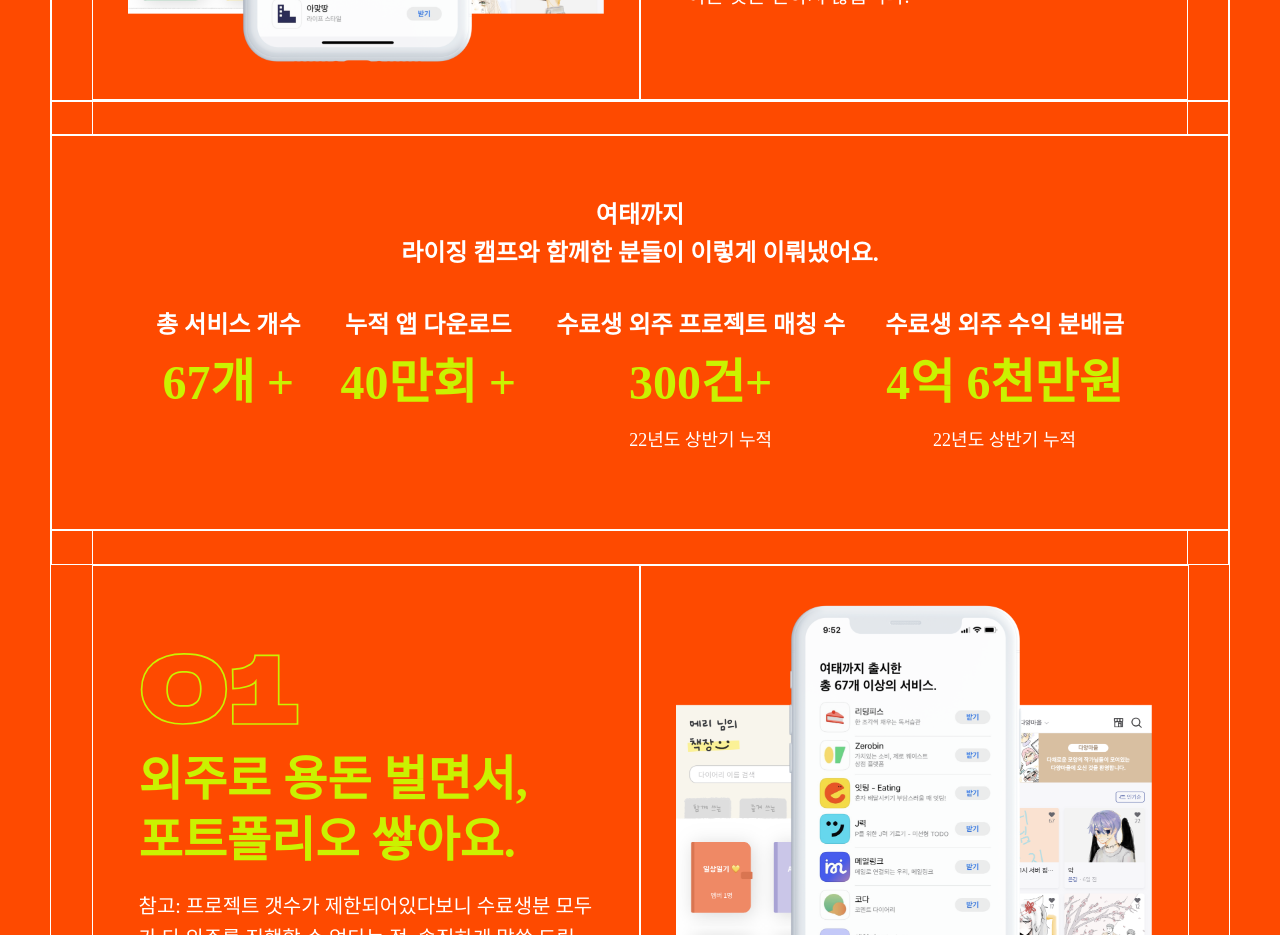
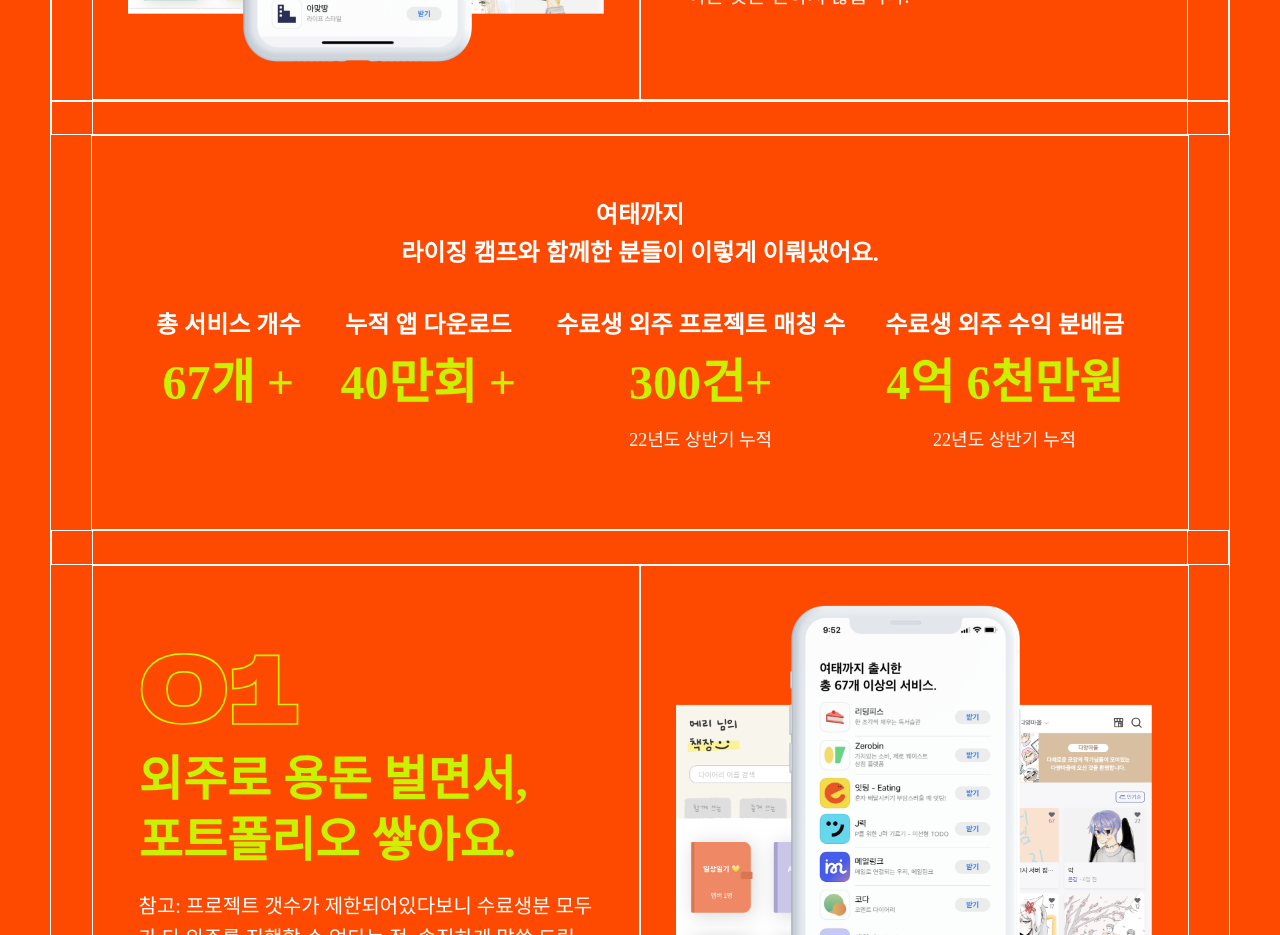
Before and after one commit to mingzooo/RC-landingPage, a React (Create React App) app: page / in a window 1280 px wide. Shown: the part 4700-5635 px from the top of the page. Built offline with nearby package versions, Linux system fonts and the light colour scheme; a web font is replaced by a local one.

Commit message:
fix:구조

```diff
--- a/src/component/result.js
+++ b/src/component/result.js
@@ -62,7 +62,7 @@ const Result = () => {
                   <div style={{height:'2.0456rem',borderLeft:"1px solid white"}}/>
                   <div style={{height:'2.0456rem', borderRight:"1px solid white"}}/>
                 </div>
-                <MiddleContainer />
+                <div style={{padding:"0 2.5rem"}}><MiddleContainer /></div>
                 <div id="grid" style={{border:"0.5px solid white", padding:"0 2.5rem"}}>
                   <div style={{height:'2.0456rem',borderLeft:"1px solid white"}}/>
                   <div style={{height:'2.0456rem', borderRight:"1px solid white"}}/>
@@ -433,7 +433,7 @@ const MiddleContainerWrap = styled.div`
   font-size: 1.5rem;
   line-height: 2.375rem;
   text-align: center;
-  border: 1px solid white;
+  border: 0.5px solid white;
   align-items: center;
 
   .featureWrap {
```
